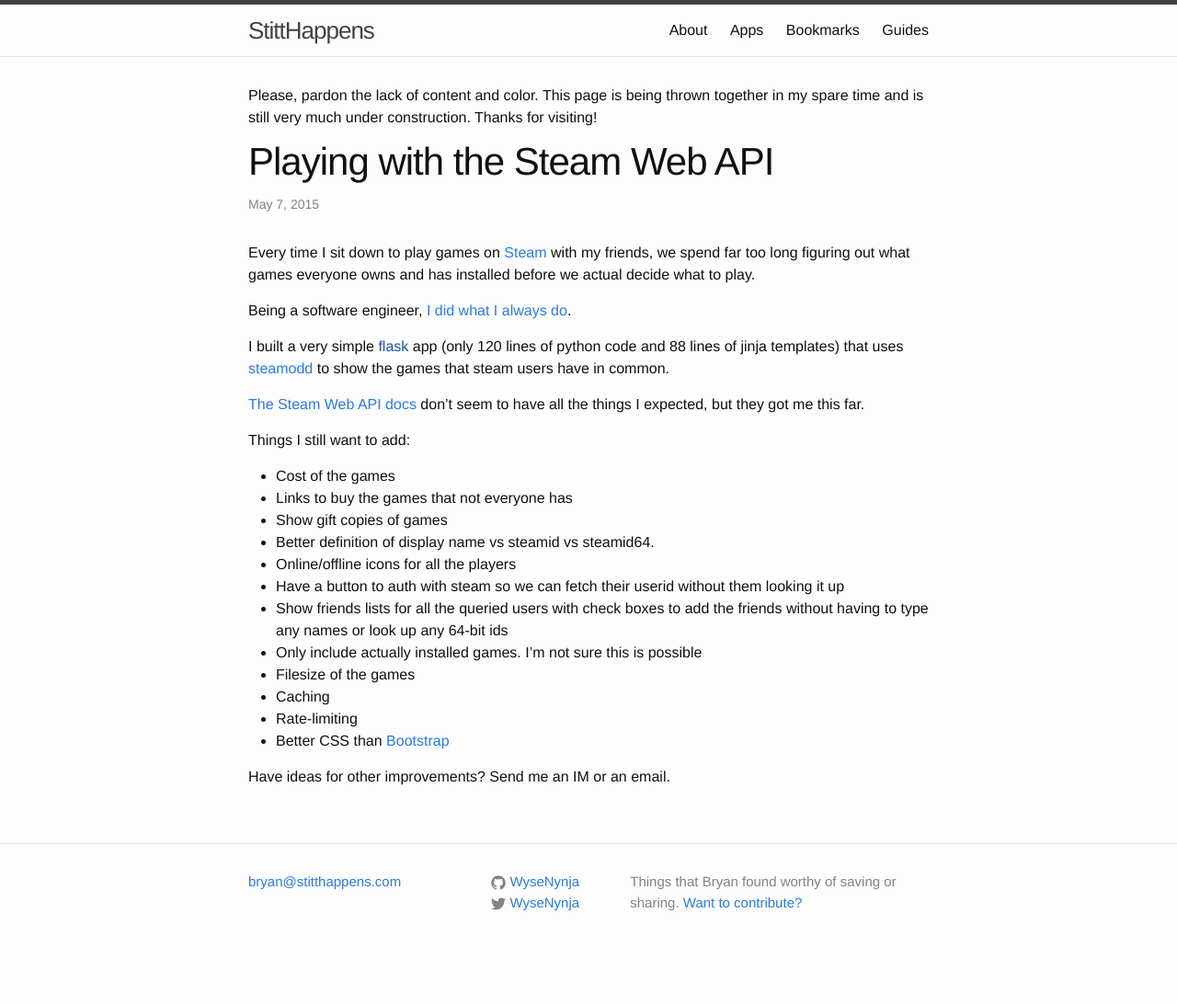
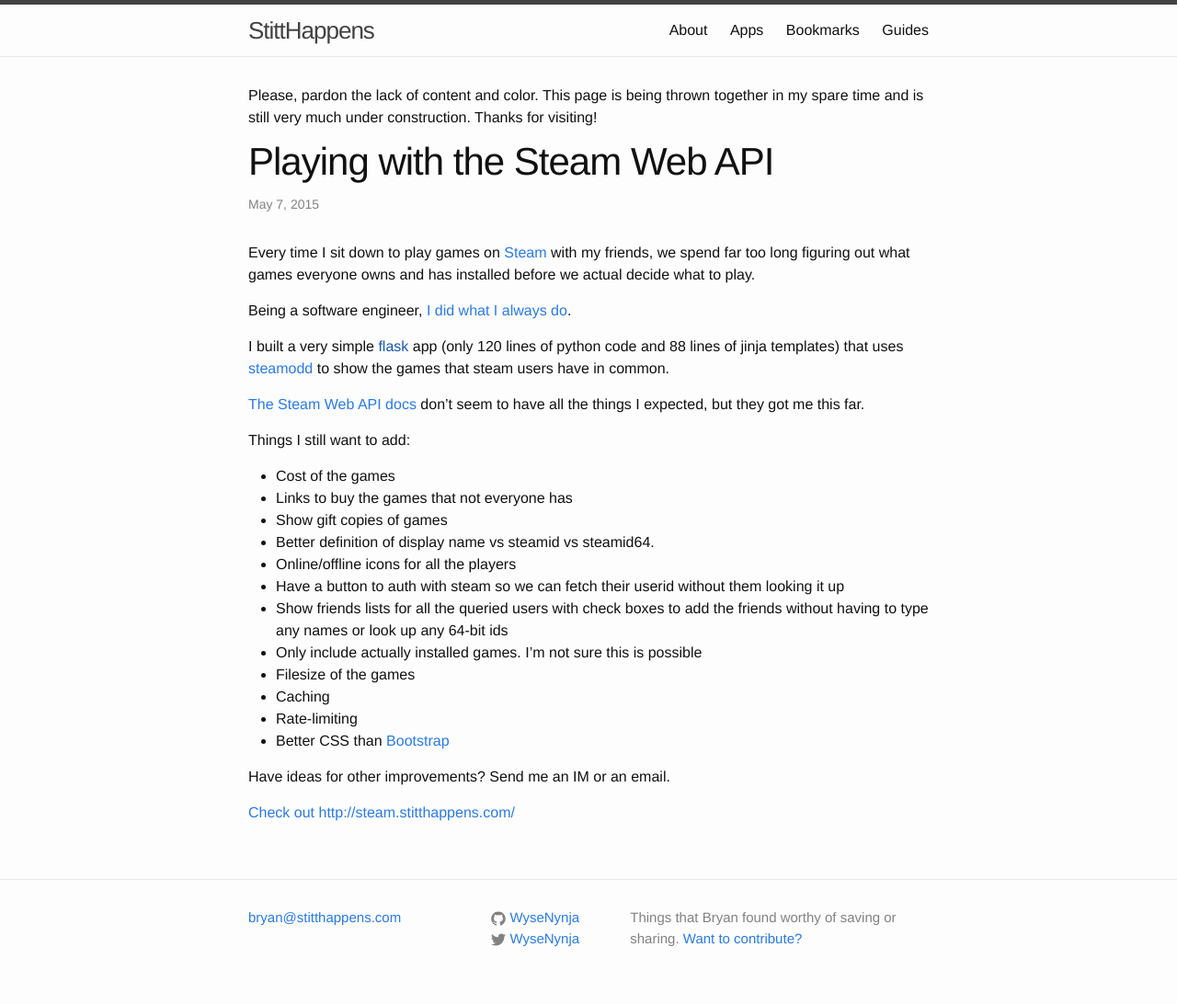
Before and after one commit to BlinkyStitt/WyseNynja.github.io, a Jekyll site: the page built from _posts/2015-05-07-steam-api.md, in a window 1280 px wide. Shown: the whole page at 92% size. Built offline with Jekyll 4.4.1, drawn with Linux system fonts in a browser that asks for light colours; before the commit the page ends 1053 px from its top, so only the background shows below that.

Commit message:
add a link

```diff
--- a/_posts/2015-05-07-steam-api.md
+++ b/_posts/2015-05-07-steam-api.md
@@ -29,3 +29,5 @@
 * Better CSS than [Bootstrap](http://getbootstrap.com)
 
 Have ideas for other improvements? Send me an IM or an email.
+
+[Check out http://steam.stitthappens.com/](http://steam.stitthappens.com/)
```
